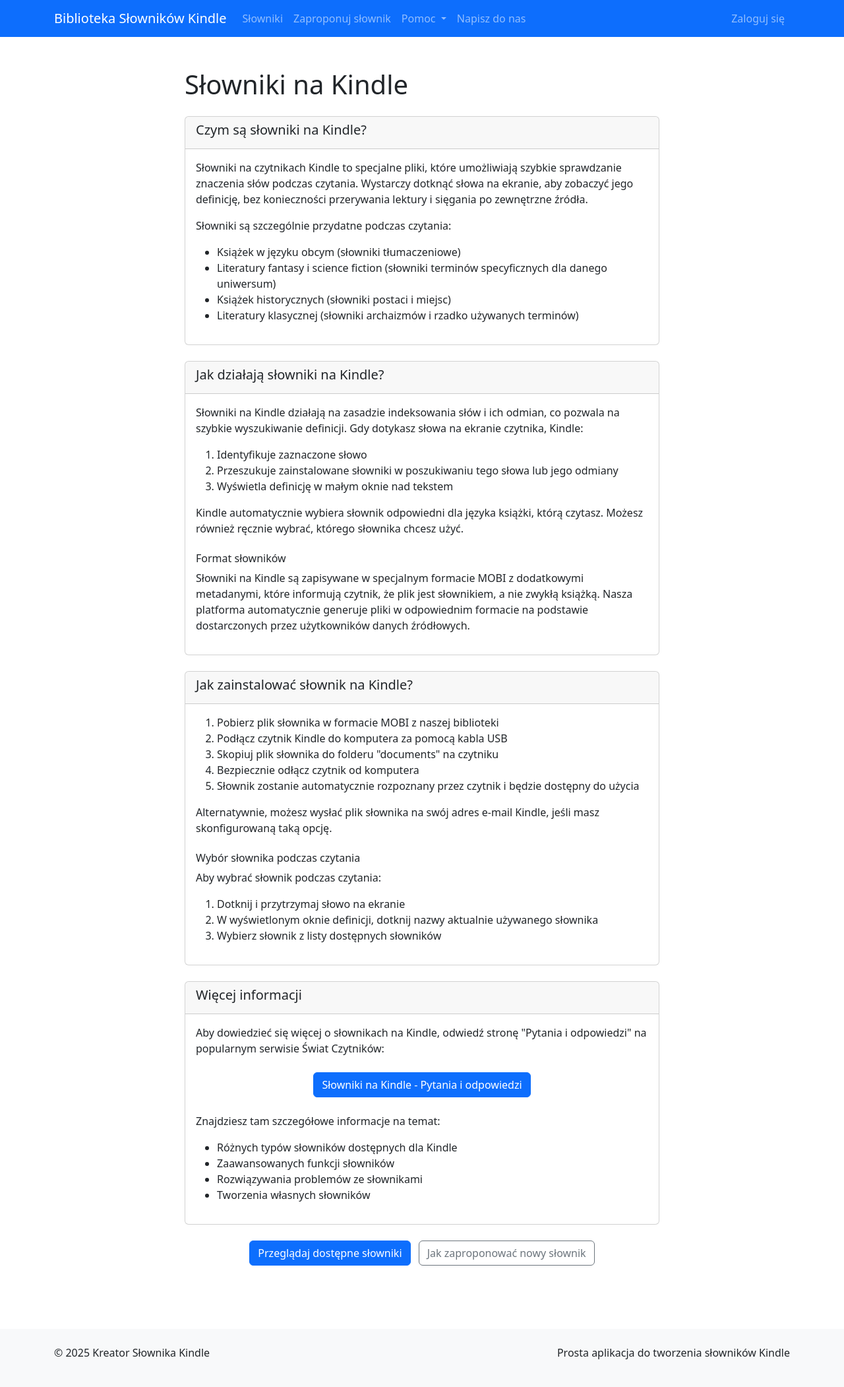
After one commit to MarekWo/kindle_dict, a Django app: page /dictionary/help/kindle/ in a window 1280 px wide. The commit adds this page. Shown: the whole page at 66% size. Run offline with Django 4.2, Linux system fonts and the light colour scheme; parts of the project's set-up code (start-up, migrations or seed data) failed here and were passed over.

Commit message:
Added Help section about Kindle dictionaries

```diff
--- a/src/dictionary/urls.py
+++ b/src/dictionary/urls.py
@@ -40,4 +40,5 @@
     # Help pages
     path('help/suggest/', views.HelpSuggestView.as_view(), name='help_suggest'),
     path('help/prompt/', views.HelpPromptView.as_view(), name='help_prompt'),
+    path('help/kindle/', views.HelpKindleView.as_view(), name='help_kindle'),
 ]
--- a/src/dictionary/views.py
+++ b/src/dictionary/views.py
@@ -776,3 +776,13 @@
     def get_queryset(self):
         """Return an empty queryset"""
         return Dictionary.objects.none()
+
+
+class HelpKindleView(ListView):
+    """View to display information about dictionaries on Kindle"""
+    model = Dictionary  # Używamy tego modelu, ale nie będziemy wyświetlać jego danych
+    template_name = 'dictionary/help/kindle.html'
+
+    def get_queryset(self):
+        """Return an empty queryset"""
+        return Dictionary.objects.none()
--- /dev/null
+++ b/src/templates/dictionary/help/kindle.html
@@ -0,0 +1,103 @@
+{% extends 'base.html' %}
+{% load i18n %}
+
+{% comment %} kindle_dict\src\templates\dictionary\help\kindle.html {% endcomment %}
+{% block title %}Słowniki na Kindle{% endblock %}
+
+{% block content %}
+<div class="container">
+    <div class="row">
+        <div class="col-lg-8 mx-auto">
+            <h1 class="mb-4">Słowniki na Kindle</h1>
+
+            <div class="card mb-4">
+                <div class="card-header">
+                    <h5>Czym są słowniki na Kindle?</h5>
+                </div>
+                <div class="card-body">
+                    <p>Słowniki na czytnikach Kindle to specjalne pliki, które umożliwiają szybkie sprawdzanie znaczenia słów podczas czytania. Wystarczy dotknąć słowa na ekranie, aby zobaczyć jego definicję, bez konieczności przerywania lektury i sięgania po zewnętrzne źródła.</p>
+
+                    <p>Słowniki są szczególnie przydatne podczas czytania:</p>
+                    <ul>
+                        <li>Książek w języku obcym (słowniki tłumaczeniowe)</li>
+                        <li>Literatury fantasy i science fiction (słowniki terminów specyficznych dla danego uniwersum)</li>
+                        <li>Książek historycznych (słowniki postaci i miejsc)</li>
+                        <li>Literatury klasycznej (słowniki archaizmów i rzadko używanych terminów)</li>
+                    </ul>
+                </div>
+            </div>
+
+            <div class="card mb-4">
+                <div class="card-header">
+                    <h5>Jak działają słowniki na Kindle?</h5>
+                </div>
+                <div class="card-body">
+                    <p>Słowniki na Kindle działają na zasadzie indeksowania słów i ich odmian, co pozwala na szybkie wyszukiwanie definicji. Gdy dotykasz słowa na ekranie czytnika, Kindle:</p>
+
+                    <ol>
+                        <li>Identyfikuje zaznaczone słowo</li>
+                        <li>Przeszukuje zainstalowane słowniki w poszukiwaniu tego słowa lub jego odmiany</li>
+                        <li>Wyświetla definicję w małym oknie nad tekstem</li>
+                    </ol>
+
+                    <p>Kindle automatycznie wybiera słownik odpowiedni dla języka książki, którą czytasz. Możesz również ręcznie wybrać, którego słownika chcesz użyć.</p>
+
+                    <h6 class="mt-4">Format słowników</h6>
+                    <p>Słowniki na Kindle są zapisywane w specjalnym formacie MOBI z dodatkowymi metadanymi, które informują czytnik, że plik jest słownikiem, a nie zwykłą książką. Nasza platforma automatycznie generuje pliki w odpowiednim formacie na podstawie dostarczonych przez użytkowników danych źródłowych.</p>
+                </div>
+            </div>
+
+            <div class="card mb-4">
+                <div class="card-header">
+                    <h5>Jak zainstalować słownik na Kindle?</h5>
+                </div>
+                <div class="card-body">
+                    <ol>
+                        <li>Pobierz plik słownika w formacie MOBI z naszej biblioteki</li>
+                        <li>Podłącz czytnik Kindle do komputera za pomocą kabla USB</li>
+                        <li>Skopiuj plik słownika do folderu "documents" na czytniku</li>
+                        <li>Bezpiecznie odłącz czytnik od komputera</li>
+                        <li>Słownik zostanie automatycznie rozpoznany przez czytnik i będzie dostępny do użycia</li>
+                    </ol>
+
+                    <p>Alternatywnie, możesz wysłać plik słownika na swój adres e-mail Kindle, jeśli masz skonfigurowaną taką opcję.</p>
+
+                    <h6 class="mt-4">Wybór słownika podczas czytania</h6>
+                    <p>Aby wybrać słownik podczas czytania:</p>
+                    <ol>
+                        <li>Dotknij i przytrzymaj słowo na ekranie</li>
+                        <li>W wyświetlonym oknie definicji, dotknij nazwy aktualnie używanego słownika</li>
+                        <li>Wybierz słownik z listy dostępnych słowników</li>
+                    </ol>
+                </div>
+            </div>
+
+            <div class="card mb-4">
+                <div class="card-header">
+                    <h5>Więcej informacji</h5>
+                </div>
+                <div class="card-body">
+                    <p>Aby dowiedzieć się więcej o słownikach na Kindle, odwiedź stronę "Pytania i odpowiedzi" na popularnym serwisie Świat Czytników:</p>
+
+                    <div class="text-center my-4">
+                        <a href="https://swiatczytnikow.pl/slowniki-na-kindle-pytania-i-odpowiedzi/" class="btn btn-primary" target="_blank">Słowniki na Kindle - Pytania i odpowiedzi</a>
+                    </div>
+
+                    <p>Znajdziesz tam szczegółowe informacje na temat:</p>
+                    <ul>
+                        <li>Różnych typów słowników dostępnych dla Kindle</li>
+                        <li>Zaawansowanych funkcji słowników</li>
+                        <li>Rozwiązywania problemów ze słownikami</li>
+                        <li>Tworzenia własnych słowników</li>
+                    </ul>
+                </div>
+            </div>
+
+            <div class="text-center mb-4">
+                <a href="{% url 'dictionary:list' %}" class="btn btn-primary">Przeglądaj dostępne słowniki</a>
+                <a href="{% url 'dictionary:help_suggest' %}" class="btn btn-outline-secondary ms-2">Jak zaproponować nowy słownik</a>
+            </div>
+        </div>
+    </div>
+</div>
+{% endblock %}
--- a/src/templates/includes/header.html
+++ b/src/templates/includes/header.html
@@ -37,6 +37,7 @@
                         <ul class="dropdown-menu" aria-labelledby="helpDropdown">
                             <li><a class="dropdown-item" href="{% url 'dictionary:help_suggest' %}">Jak zaproponować nowy słownik</a></li>
                             <li><a class="dropdown-item" href="{% url 'dictionary:help_prompt' %}">Przykładowy prompt AI</a></li>
+                            <li><a class="dropdown-item" href="{% url 'dictionary:help_kindle' %}">Słowniki na Kindle</a></li>
                         </ul>
                     </li>
                     <li class="nav-item">
```
